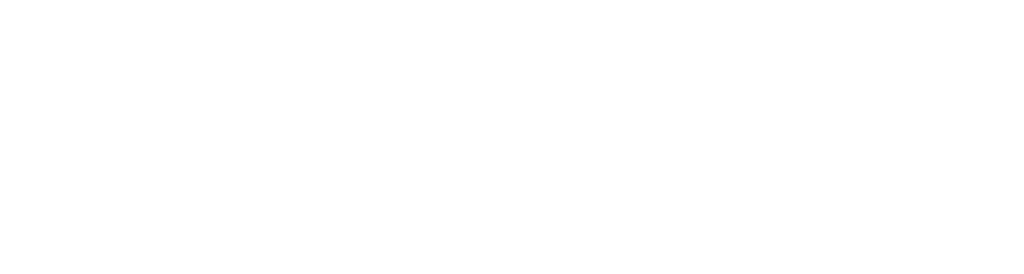
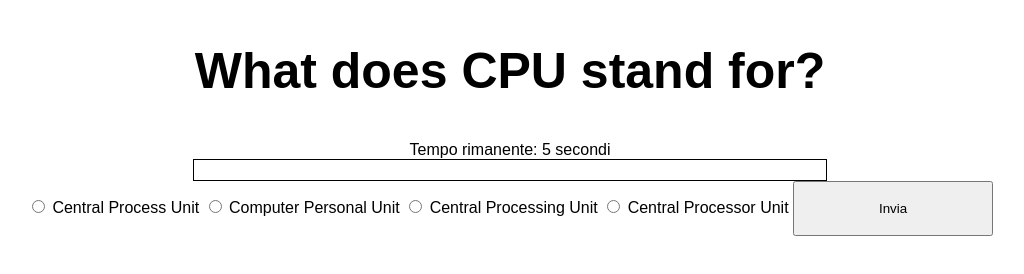
Before and after one commit to Guthembergg/Build-Week-Team-4, a plain HTML site: page index.html in a window 1280 px wide. Shown: the whole page, without its empty margins (130-1154 px from the left). Drawn offline with Linux system fonts and the light colour scheme.

Commit message:
Added main functions, needs circular timer

```diff
--- a/index.html
+++ b/index.html
@@ -4,7 +4,12 @@
     <meta charset="UTF-8" />
     <meta http-equiv="X-UA-Compatible" content="IE=edge" />
     <meta name="viewport" content="width=device-width, initial-scale=1.0" />
+    <link rel="stylesheet" href="style.css" />
     <title>Document</title>
   </head>
-  <body></body>
+  <body>
+    <form id="quiz"></form>
+    <div id="results"></div>
+  </body>
+  <script src="script.js"></script>
 </html>
--- a/script.js
+++ b/script.js
@@ -33,110 +33,6 @@
 //         */
 //     -->
 
-// <head></head>
-
-// <body>
-//   <script>
-//     const questions = [
-//       {
-//         category: "Science: Computers",
-//         type: "multiple",
-//         difficulty: "easy",
-//         question: "What does CPU stand for?",
-//         correct_answer: "Central Processing Unit",
-//         incorrect_answers: [
-//           "Central Process Unit",
-//           "Computer Personal Unit",
-//           "Central Processor Unit",
-//         ],
-//       },
-//       {
-//         category: "Science: Computers",
-//         type: "multiple",
-//         difficulty: "easy",
-//         question:
-//           "In the programming language Java, which of these keywords would you put on a variable to make sure it doesn&#039;t get modified?",
-//         correct_answer: "Final",
-//         incorrect_answers: ["Static", "Private", "Public"],
-//       },
-//       {
-//         category: "Science: Computers",
-//         type: "boolean",
-//         difficulty: "easy",
-//         question: "The logo for Snapchat is a Bell.",
-//         correct_answer: "False",
-//         incorrect_answers: ["True"],
-//       },
-//       {
-//         category: "Science: Computers",
-//         type: "boolean",
-//         difficulty: "easy",
-//         question:
-//           "Pointers were not used in the original C programming language; they were added later on in C++.",
-//         correct_answer: "False",
-//         incorrect_answers: ["True"],
-//       },
-//       {
-//         category: "Science: Computers",
-//         type: "multiple",
-//         difficulty: "easy",
-//         question:
-//           "What is the most preferred image format used for logos in the Wikimedia database?",
-//         correct_answer: ".svg",
-//         incorrect_answers: [".png", ".jpeg", ".gif"],
-//       },
-//       {
-//         category: "Science: Computers",
-//         type: "multiple",
-//         difficulty: "easy",
-//         question: "In web design, what does CSS stand for?",
-//         correct_answer: "Cascading Style Sheet",
-//         incorrect_answers: [
-//           "Counter Strike: Source",
-//           "Corrective Style Sheet",
-//           "Computer Style Sheet",
-//         ],
-//       },
-//       {
-//         category: "Science: Computers",
-//         type: "multiple",
-//         difficulty: "easy",
-//         question:
-//           "What is the code name for the mobile operating system Android 7.0?",
-//         correct_answer: "Nougat",
-//         incorrect_answers: [
-//           "Ice Cream Sandwich",
-//           "Jelly Bean",
-//           "Marshmallow",
-//         ],
-//       },
-//       {
-//         category: "Science: Computers",
-//         type: "multiple",
-//         difficulty: "easy",
-//         question: "On Twitter, what is the character limit for a Tweet?",
-//         correct_answer: "140",
-//         incorrect_answers: ["120", "160", "100"],
-//       },
-//       {
-//         category: "Science: Computers",
-//         type: "boolean",
-//         difficulty: "easy",
-//         question: "Linux was first created as an alternative to Windows XP.",
-//         correct_answer: "False",
-//         incorrect_answers: ["True"],
-//       },
-//       {
-//         category: "Science: Computers",
-//         type: "multiple",
-//         difficulty: "easy",
-//         question:
-//           "Which programming language shares its name with an island in Indonesia?",
-//         correct_answer: "Java",
-//         incorrect_answers: ["Python", "C", "Jakarta"],
-//       },
-//     ];
-
 //     window.onload = function () {
 //       // TIPS:
 
@@ -162,3 +58,233 @@
 // </body>
 
 // </html>
+
+const questions = [
+  {
+    category: "Science: Computers",
+    type: "multiple",
+    difficulty: "easy",
+    question: "What does CPU stand for?",
+    correct_answer: "Central Processing Unit",
+    incorrect_answers: [
+      "Central Process Unit",
+      "Computer Personal Unit",
+      "Central Processor Unit",
+    ],
+  },
+  {
+    category: "Science: Computers",
+    type: "multiple",
+    difficulty: "easy",
+    question:
+      "In the programming language Java, which of these keywords would you put on a variable to make sure it doesn&#039;t get modified?",
+    correct_answer: "Final",
+    incorrect_answers: ["Static", "Private", "Public"],
+  },
+  {
+    category: "Science: Computers",
+    type: "boolean",
+    difficulty: "easy",
+    question: "The logo for Snapchat is a Bell.",
+    correct_answer: "False",
+    incorrect_answers: ["True"],
+  },
+  {
+    category: "Science: Computers",
+    type: "boolean",
+    difficulty: "easy",
+    question:
+      "Pointers were not used in the original C programming language; they were added later on in C++.",
+    correct_answer: "False",
+    incorrect_answers: ["True"],
+  },
+  {
+    category: "Science: Computers",
+    type: "multiple",
+    difficulty: "easy",
+    question:
+      "What is the most preferred image format used for logos in the Wikimedia database?",
+    correct_answer: ".svg",
+    incorrect_answers: [".png", ".jpeg", ".gif"],
+  },
+  {
+    category: "Science: Computers",
+    type: "multiple",
+    difficulty: "easy",
+    question: "In web design, what does CSS stand for?",
+    correct_answer: "Cascading Style Sheet",
+    incorrect_answers: [
+      "Counter Strike: Source",
+      "Corrective Style Sheet",
+      "Computer Style Sheet",
+    ],
+  },
+  {
+    category: "Science: Computers",
+    type: "multiple",
+    difficulty: "easy",
+    question:
+      "What is the code name for the mobile operating system Android 7.0?",
+    correct_answer: "Nougat",
+    incorrect_answers: ["Ice Cream Sandwich", "Jelly Bean", "Marshmallow"],
+  },
+  {
+    category: "Science: Computers",
+    type: "multiple",
+    difficulty: "easy",
+    question: "On Twitter, what is the character limit for a Tweet?",
+    correct_answer: "140",
+    incorrect_answers: ["120", "160", "100"],
+  },
+  {
+    category: "Science: Computers",
+    type: "boolean",
+    difficulty: "easy",
+    question: "Linux was first created as an alternative to Windows XP.",
+    correct_answer: "False",
+    incorrect_answers: ["True"],
+  },
+  {
+    category: "Science: Computers",
+    type: "multiple",
+    difficulty: "easy",
+    question:
+      "Which programming language shares its name with an island in Indonesia?",
+    correct_answer: "Java",
+    incorrect_answers: ["Python", "C", "Jakarta"],
+  },
+];
+
+const quizContainer = document.getElementById("quiz"); // seleziona l'elemento HTML con l'ID "quiz"
+const resultsContainer = document.getElementById("results"); // seleziona l'elemento HTML con l'ID "results"
+const submitButton = document.getElementById("next"); // seleziona l'elemento HTML con l'ID "submit"
+
+let currentQuestion = 0; // imposta il contatore delle domande a zero
+let score = 0; // imposta il punteggio a zero
+
+// funzione per generare il quiz
+function generateQuiz() {
+  // recupera la domanda corrente
+  const currentQuestionObject = questions[currentQuestion];
+
+  // recupera la domanda e le possibili risposte
+  const question = currentQuestionObject.question;
+  const answers = currentQuestionObject.incorrect_answers;
+  answers.push(currentQuestionObject.correct_answer); // aggiungi la risposta corretta alle altre risposte
+
+  // shuffle le risposte
+  answers.sort(() => Math.random() - 0.5);
+
+  // genera il codice HTML per la domanda e le risposte
+  const quiz = `
+    <h2>${question}</h2>
+    <div id="timer"></div>
+<div id="progress-bar-container">
+  <div id="progress-bar"></div>
+</div>
+    <form>
+    ${answers
+      .map(
+        (answer) => `
+          <label>
+            <input type="radio" name="question${currentQuestion}" value="${answer}" required>
+            ${answer}
+          </label>
+        `
+      )
+      .join("")}
+      <button type="submit" id="next">Invia</button>
+    </form>
+  `;
+
+  quizContainer.innerHTML = quiz; // inserisci il codice HTML nel container del quiz
+}
+
+// funzione per mostrare i risultati del quiz
+function showResults() {
+  // recupera il numero totale di domande
+  const totalQuestions = questions.length;
+
+  // genera il codice HTML per i risultati
+  const results = `
+    <h2>Hai completato il quiz!</h2>
+    <h3>Il tuo punteggio: ${score} / ${totalQuestions}</h3>
+  `;
+
+  resultsContainer.innerHTML = results; // inserisci il codice HTML nel container dei risultati
+}
+
+const progressBar = document.getElementById("progress-bar"); // seleziona l'elemento HTML con l'ID "progress-bar"
+
+// const timeLimit = 30; // imposta il limite di tempo a 30 secondi
+// let timeLeft; // dichiarare la variabile timeLeft fuori dalla funzione generateQuiz
+// const timerContainer = document.getElementById("timer"); // seleziona l'elemento HTML con l'ID "timer"
+
+// // funzione per aggiornare il timer
+// function updateTimer() {
+//   // mostra il tempo rimanente
+//   timerContainer.innerHTML = `Tempo rimanente: ${timeLeft} secondi`;
+
+//   // controlla se il tempo è scaduto
+//   if (timeLeft === 0) {
+//     generateQuiz();
+//     submitButton.click(); // invia la domanda
+//   } else {
+//     timeLeft--; // decrementa il tempo rimanente di 1 secondo
+//   }
+//   setInterval(updateProgressBar, 1000); // aggiorna la barra di avanzamento ogni secondo
+// }
+let timer;
+let interval;
+// mostra la prima domanda
+generateQuiz();
+//timeLeft = timeLimit;
+//updateTimer();
+// gestisci la submit del form
+
+// Imposta il timer a 60 secondi
+timerTot = 10;
+let percentage;
+// Aggiorna il timer ogni secondo
+timer = timerTot;
+interval = setInterval(function () {
+  timer--;
+  percentage = timer / timerTot;
+  percentage = document.getElementById("timer").innerText =
+    "Tempo rimanente: " + timer + " secondi";
+
+  // Se il timer scade, invia la domanda e resetta il timer
+  if (timer === 0) {
+    timer = timerTot;
+    currentQuestion++;
+    generateQuiz();
+  }
+}, 1000);
+
+quizContainer.addEventListener("submit", (event) => {
+  event.preventDefault(); // impedisci il submit del form
+  timer = timerTot;
+  // recupera la risposta selezionata dall'utente
+  const selected = document.querySelector(
+    `input[name=question${currentQuestion}]:checked`
+  );
+  const answer = selected.value;
+
+  // controlla se la risposta è corretta
+  if (answer === questions[currentQuestion].correct_answer) {
+    score++; // aumenta il punteggio di 1
+  }
+
+  selected.checked = false; // deseleziona la risposta selezionata
+
+  // vai alla prossima domanda
+  currentQuestion++;
+
+  // controlla se ci sono ancora domande da mostrare
+  if (currentQuestion < questions.length) {
+    generateQuiz(); // mostra la prossima domanda
+  } else {
+    showResults(); // mostra i risultati del quiz
+    quizContainer.remove(); // elimina il quiz
+  }
+});
--- /dev/null
+++ b/style.css
@@ -0,0 +1,34 @@
+* {
+  text-align: center;
+  font-family: Arial, Helvetica, sans-serif;
+}
+
+h1 {
+  font-size: 60px;
+}
+h2 {
+  font-size: 50px;
+}
+h3 {
+  color: darkorchid;
+  font-size: 30px;
+}
+button {
+  width: 200px;
+  height: 55px;
+}
+.p2 {
+  font-size: 20px;
+}
+#progress-bar-container {
+  width: 50%;
+  margin: 0 auto;
+  border: 1px solid #000;
+}
+
+#progress-bar {
+  height: 20px;
+  width: 0%;
+  background-color: #00bfff;
+  transition: width 1s linear;
+}
```
